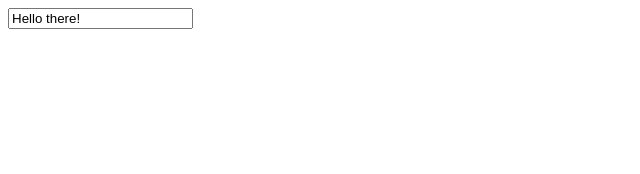
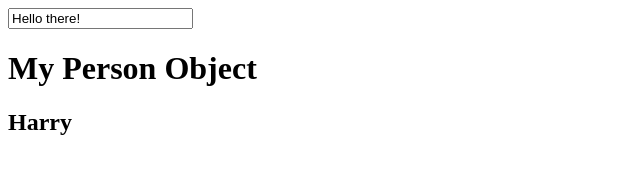
Before and after one commit to IamManchanda/understanding-ts-classes, a website with bundled scripts: page index.html in a window 1280 px wide. Shown: the whole page, without its empty margins (0-640 px from the left). Built offline with nearby package versions, Linux system fonts and the light colour scheme.

Commit message:
Building More Useful Decorator: WithTemplate

```diff
--- a/index.html
+++ b/index.html
@@ -15,6 +15,7 @@
 
 <body>
   <input type="text" id="user-input" />
+  <div id="app"></div>
 </body>
 
 </html>
--- a/src/decorators.ts
+++ b/src/decorators.ts
@@ -1,7 +1,7 @@
 console.log("--------------Decorators: Before Log--------------");
 
 function Logger(logString: string) {
-  return function handleLogger(constructor: Function) {
+  return function handleLogger(constructor: any) {
     console.log(logString);
     console.log(constructor);
   };
@@ -16,7 +16,31 @@ class ThePerson {
   }
 }
 
-const pers = new ThePerson();
+const max = new ThePerson();
+
+function WithTemplate(template: string, hookId: string) {
+  return function handleWithTemplate(constructor: any) {
+    const hookEl = document.getElementById(hookId);
+    const p = new constructor();
+    if (hookEl) {
+      hookEl.innerHTML = template;
+      hookEl.querySelector("div")!.querySelector("h2")!.innerHTML = p.name;
+    }
+  };
+}
+
+const elem = "<div><h1>My Person Object</h1><h2></h2></div>";
+@WithTemplate(elem, "app")
+class MyPerson {
+  name = "Harry";
+
+  constructor() {
+    console.log("Creating my person object");
+  }
+}
+
+const harry = new MyPerson();
 
 console.log("--------------Decorators--------------");
-console.log(pers);
+console.log(max);
+console.log(harry);
```
Also changed, not shown: dist/decorators.js, 1 other file.
